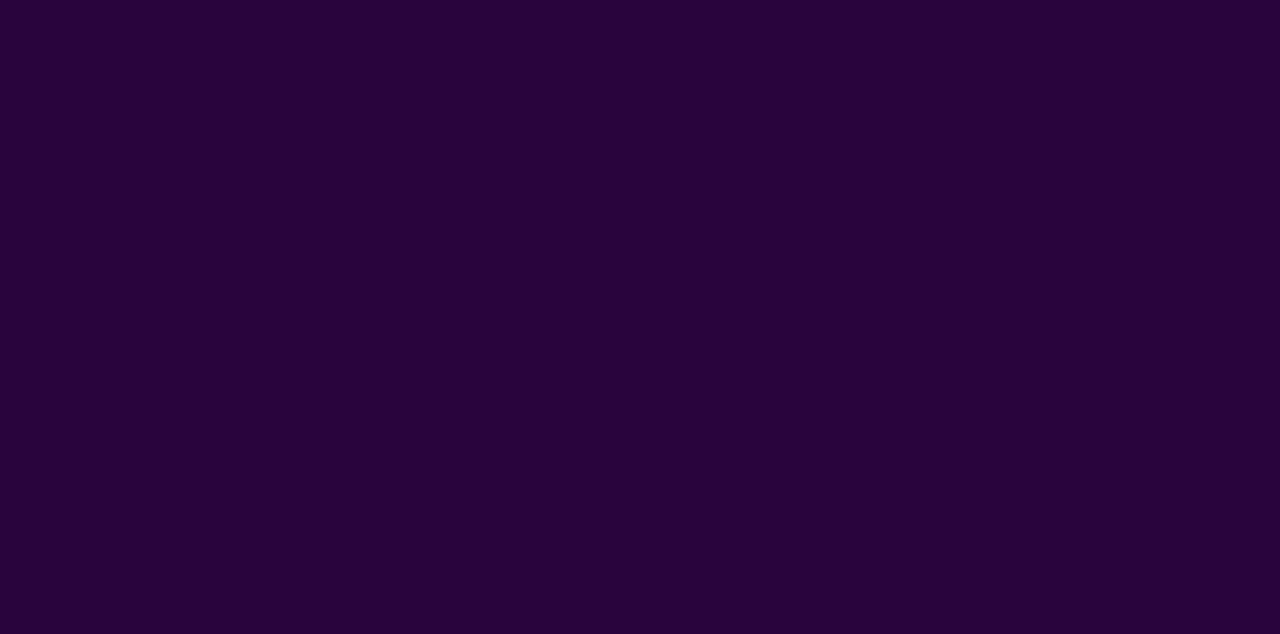
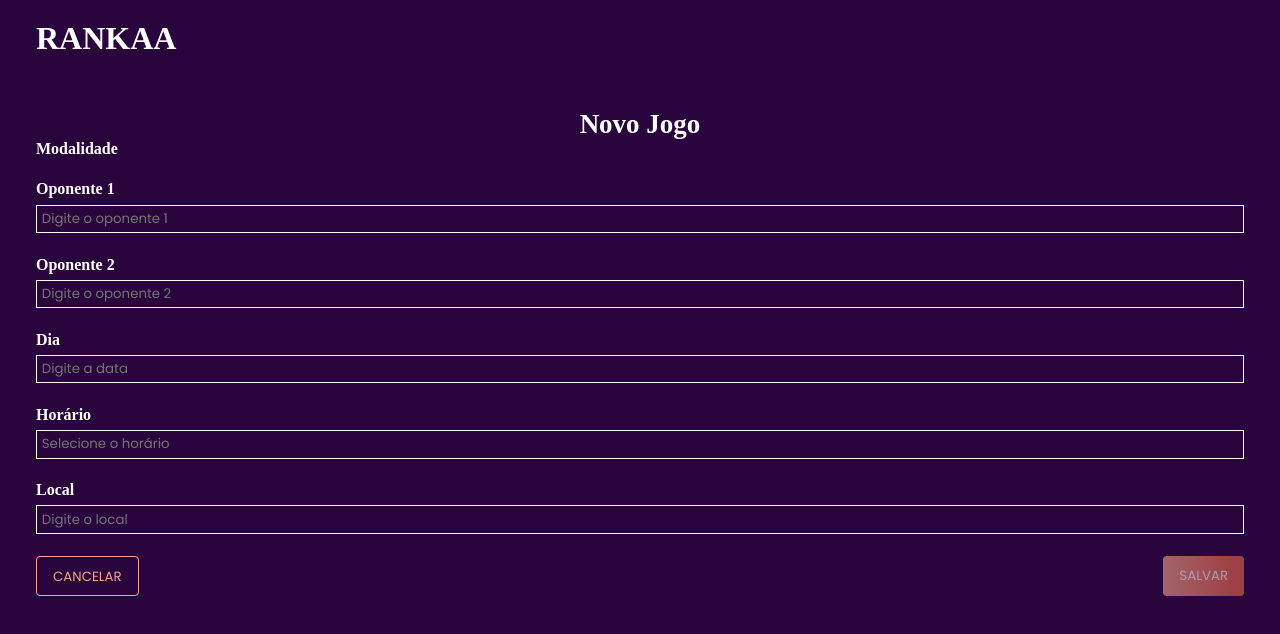
Before and after one commit to 3salles/rankaa, a React (Create React App) app in the folder frontend/: page /admin/games/new in a window 1280 px wide. Shown: the top 634 px of the page. Built offline with nearby package versions, Linux system fonts and the light colour scheme.

Commit message:
feat: Create new game page

```diff
--- a/frontend/src/App.tsx
+++ b/frontend/src/App.tsx
@@ -3,6 +3,7 @@ import { AthleticList } from "./pages/admin/Athletics";
 import { GamesList } from "./pages/admin/Games";
 import { ModalitiesList } from "./pages/admin/Modalities";
 import { NewAthletic } from "./pages/admin/NewAthletic";
+import { NewGame } from "./pages/admin/NewGame";
 import { Athletic } from "./pages/Athletic";
 import { Athletics } from "./pages/Athletics";
 import { Login } from "./pages/auth/Login";
@@ -29,6 +30,7 @@ export function App() {
           <Route path="/admin/athletics/new" exact component={NewAthletic} />
           <Route path="/admin/modalities" exact component={ModalitiesList} />
           <Route path="/admin/games" exact component={GamesList} />
+          <Route path="/admin/games/new" exact component={NewGame} />
         </Switch>
       </BrowserRouter>
     </>
--- a/frontend/src/pages/admin/Games/index.tsx
+++ b/frontend/src/pages/admin/Games/index.tsx
@@ -4,11 +4,15 @@ import {Container, Header, Button} from './styles'
 
 import games from "../../../utils/games.json";
 import { GameCardList } from "../../../components/GameListCard";
+import { useHistory } from "react-router";
 
 export function GamesList () {
+  const history = useHistory()
+
   function handleOnRegister () {
+    history.push('/admin/games/new')
+  }
 
-  }
   return (
     <AppLayout isAdmin>
       <Container>
--- /dev/null
+++ b/frontend/src/pages/admin/NewGame/index.tsx
@@ -0,0 +1,129 @@
+import { useHistory } from "react-router-dom";
+import * as yup from "yup";
+import { yupResolver } from "@hookform/resolvers/yup";
+import { SubmitHandler, useForm } from "react-hook-form";
+
+import { AppLayout } from "../../../layouts/AppLayout";
+
+import {
+  Container,
+  Header,
+  Section,
+  Form,
+  Input,
+  Buttons,
+  SaveButton,
+  CancelButton,
+} from "./styles";
+
+interface NewGameFormData {
+  modality: string;
+  team1: string;
+  team2: string;
+  date: string;
+  time: string;
+  place: string;
+}
+
+const newGameFormSchema = yup.object().shape({
+  // modalidade: yup.string().required("Modalidade obrigatória"),
+  team1: yup.string().required("Oponente obrigatório"),
+  team2: yup.string().required("Oponente obrigatório"),
+  date: yup.string().required("Data obrigatória"),
+  time: yup.string().required("Horário obrigatório"),
+  place: yup.string().required("Local obrigatório"),
+});
+
+export function NewGame() {
+  const history = useHistory();
+  const { register, handleSubmit, formState } = useForm({
+    resolver: yupResolver(newGameFormSchema),
+    mode: "onChange",
+  });
+  const { errors, isDirty, isValid } = formState;
+
+  function handleOnCancel() {
+    history.push("/admin/athletics");
+  }
+
+  const handleCreateAthletic: SubmitHandler<NewGameFormData> = async (
+    values
+  ) => {
+    console.log(values);
+    // Add toastfy
+  };
+
+  return (
+    <AppLayout isAdmin>
+      <Container>
+        <Header>
+          <h1>Novo Jogo</h1>
+        </Header>
+        <Form onSubmit={handleSubmit(handleCreateAthletic)}>
+          <Section>
+            <label>
+              Modalidade
+            </label>
+
+            <p>{errors?.name?.message}</p>
+          </Section>
+          <Section>
+            <label>Oponente 1</label>
+            <Input
+              type="text"
+              placeholder="Digite o oponente 1"
+              {...register("team1")}
+            />
+            <p>{errors?.team1?.message}</p>
+          </Section>
+          <Section>
+            <label>Oponente 2</label>
+            <Input
+              type="text"
+              placeholder="Digite o oponente 2"
+              {...register("team2")}
+            />
+            <p>{errors?.team2?.message}</p>
+          </Section>
+          <Section>
+            <label>Dia</label>
+            <Input
+              type="text"
+              placeholder="Digite a data"
+              {...register("date")}
+            />
+            <p>{errors?.date?.message}</p>
+          </Section>
+          <Section>
+            <label>Horário</label>
+            <Input
+              type="text"
+              placeholder="Selecione o horário"
+              {...register("time")}
+            />
+            <p>{errors?.time?.message}</p>
+          </Section>
+          <Section>
+            <label>Local</label>
+            <Input
+              type="text"
+              placeholder="Digite o local"
+              {...register("place")}
+            />
+            <p>{errors?.place?.message}</p>
+          </Section>
+
+          <Buttons>
+            <CancelButton onClick={handleOnCancel}>Cancelar</CancelButton>
+            <SaveButton
+              type="submit"
+              disabled={!isDirty || (isDirty && !isValid)}
+            >
+              Salvar
+            </SaveButton>
+          </Buttons>
+        </Form>
+      </Container>
+    </AppLayout>
+  );
+}
--- /dev/null
+++ b/frontend/src/pages/admin/NewGame/styles.ts
@@ -0,0 +1,63 @@
+import styled from 'styled-components'
+
+export const Container = styled.section`
+  padding: 0 2.25rem;
+  margin-bottom: 110px;
+`
+
+export const Header = styled.header`
+  font-size: 1.125rem;
+  color: white;
+  text-align: center;
+`
+
+export const Form = styled.form`
+  display: flex;
+  flex-direction: column;
+  gap: 1rem;
+`
+
+export const Section = styled.div`
+  font-size: 1rem;
+  color: white;
+  display: flex;
+  flex-direction: column;
+  gap: 0.4rem;
+
+  > label {
+    font-weight: 600;
+  }
+`
+
+export const Input = styled.input`
+  background: 0;
+  border: 1px solid white;
+  padding: 0.2rem 0.3rem;
+  color: white;
+`
+
+export const Buttons = styled.div`
+  display: flex;
+  align-items: center;
+  justify-content: space-between;
+`
+
+export const SaveButton = styled.button`
+  height: 40px;
+  color: #FFF;
+  padding: 10px 16px;
+  text-transform: uppercase;
+  background: linear-gradient(90deg, #F4A58A 0%, #ED6B4E 84.05%);
+  border-radius: 4px;
+`
+
+export const CancelButton = styled.button`
+  height: 40px;
+  color: #FFF;
+  padding: 10px 16px;
+  text-transform: uppercase;
+  background: 0;
+  border-radius: 4px;
+  border: 1px solid #F4A58A;
+  color: #F4A58A;
+`
```
